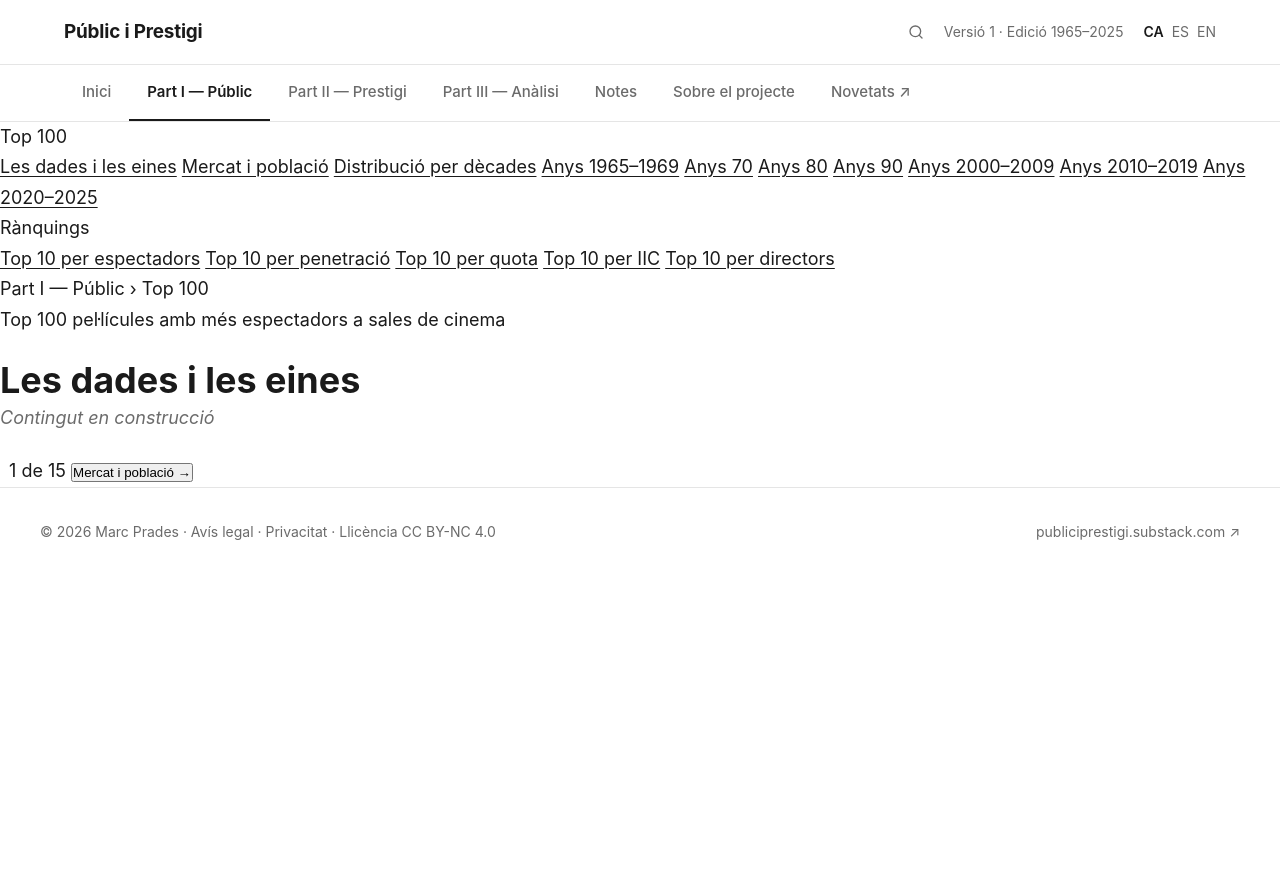
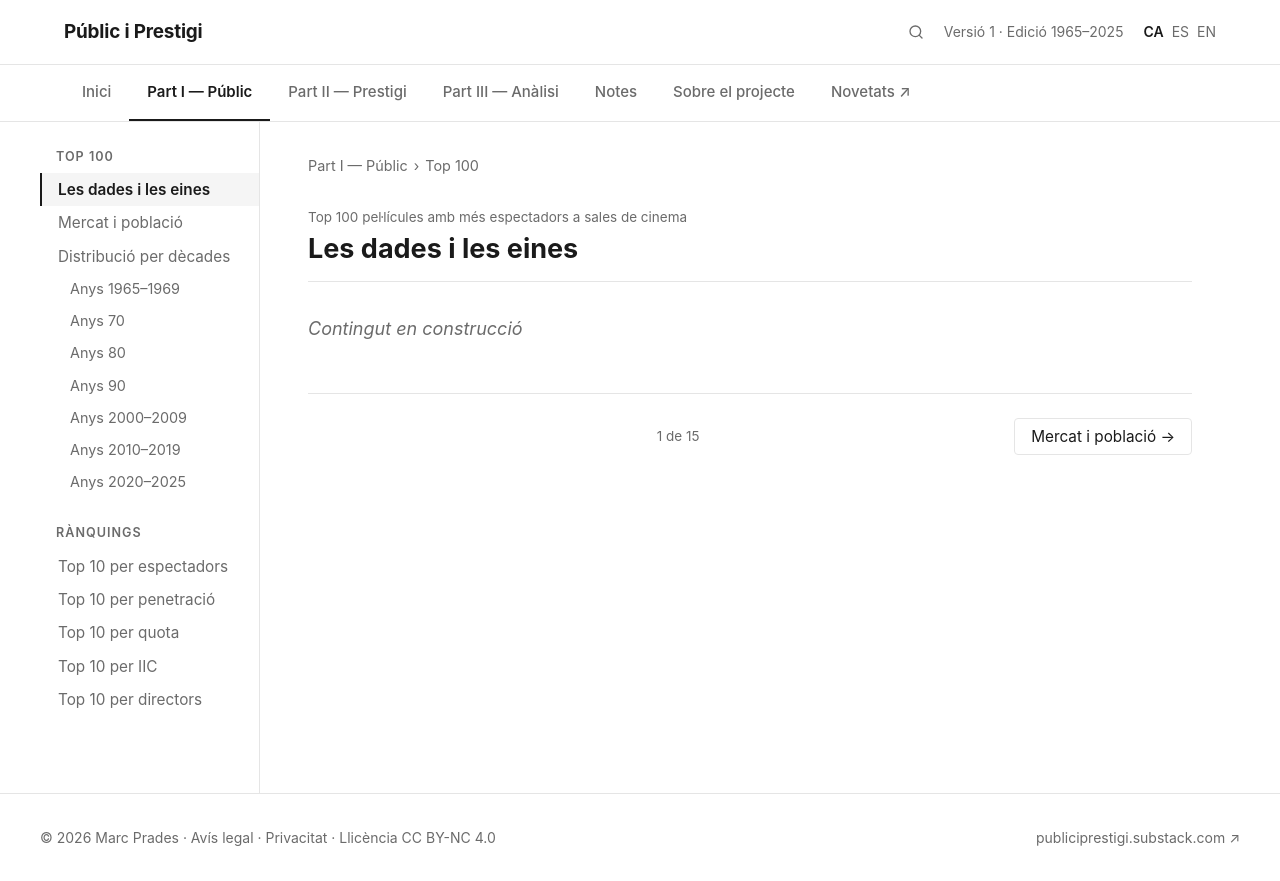
Before and after one commit to publiciprestigi/publiciprestigi.github.io, a plain HTML site: page part-i.html in a window 1280 px wide. Before the commit the page ends 800 px from the top, so only its background shows below. Drawn offline with Linux system fonts and the light colour scheme.

Commit message:
Add files via upload

```diff
--- a/css/estil.css
+++ b/css/estil.css
@@ -601,3 +601,185 @@ tbody tr:hover {
   color: var(--color-text-suau);
   margin-bottom: 0;
 }
+
+/* --- Layout amb sidebar --- */
+body.amb-sidebar {
+  display: flex;
+  flex-direction: column;
+  min-height: 100vh;
+}
+
+.layout-sidebar {
+  display: flex;
+  flex: 1;
+  max-width: var(--amplada-max);
+  margin: 0 auto;
+  width: 100%;
+}
+
+.sidebar {
+  width: 220px;
+  flex-shrink: 0;
+  border-right: 1px solid var(--color-linia);
+  padding: 24px 0;
+  position: sticky;
+  top: 129px;
+  height: calc(100vh - 129px);
+  overflow-y: auto;
+}
+
+.sidebar-grup {
+  margin-bottom: 24px;
+}
+
+.sidebar-grup-titol {
+  font-size: 0.7rem;
+  font-weight: 600;
+  text-transform: uppercase;
+  letter-spacing: 0.08em;
+  color: var(--color-text-suau);
+  padding: 0 16px;
+  margin-bottom: 6px;
+}
+
+.sidebar-link {
+  display: block;
+  font-size: 0.85rem;
+  padding: 6px 16px;
+  color: var(--color-text-suau);
+  text-decoration: none;
+  border-left: 2px solid transparent;
+  transition: all 0.12s;
+  line-height: 1.4;
+}
+
+.sidebar-link:hover {
+  color: var(--color-text);
+  background-color: #f5f5f5;
+  opacity: 1;
+}
+
+.sidebar-link.actiu {
+  color: var(--color-text);
+  border-left-color: var(--color-text);
+  font-weight: 600;
+  background-color: #f5f5f5;
+}
+
+.sidebar-link.sub {
+  padding-left: 28px;
+  font-size: 0.8rem;
+}
+
+/* --- Contingut principal amb sidebar --- */
+.contingut-sidebar {
+  flex: 1;
+  padding: 32px 48px;
+  min-width: 0;
+  overflow-y: auto;
+  height: calc(100vh - 129px);
+  position: sticky;
+  top: 129px;
+}
+
+/* --- Breadcrumb --- */
+.breadcrumb {
+  font-size: 0.8rem;
+  color: var(--color-text-suau);
+  margin-bottom: 16px;
+  display: flex;
+  align-items: center;
+  gap: 6px;
+  flex-wrap: wrap;
+}
+
+.breadcrumb span {
+  color: var(--color-text-suau);
+}
+
+.breadcrumb-sep {
+  color: var(--color-linia);
+}
+
+/* --- Títol sticky dins contingut --- */
+.titol-sticky {
+  position: sticky;
+  top: 0;
+  background-color: var(--color-fons);
+  padding: 12px 0 16px;
+  border-bottom: 1px solid var(--color-linia);
+  margin-bottom: 32px;
+  z-index: 10;
+}
+
+.titol-sticky-sup {
+  font-size: 0.75rem;
+  color: var(--color-text-suau);
+  margin-bottom: 4px;
+  font-weight: 400;
+}
+
+.titol-sticky h1 {
+  font-size: 1.5rem;
+  font-weight: 700;
+  line-height: 1.2;
+}
+
+/* --- Seccions de contingut --- */
+.seccio-contingut {
+  display: none;
+  max-width: var(--amplada-text);
+}
+
+/* --- Navegació anterior / següent --- */
+.nav-seccions {
+  display: flex;
+  align-items: center;
+  justify-content: space-between;
+  margin-top: 48px;
+  padding-top: 24px;
+  border-top: 1px solid var(--color-linia);
+}
+
+.nav-seccio-btn {
+  font-family: var(--font-principal);
+  font-size: 0.85rem;
+  color: var(--color-text);
+  background: none;
+  border: 1px solid var(--color-linia);
+  border-radius: 4px;
+  padding: 8px 16px;
+  cursor: pointer;
+  transition: background-color 0.12s;
+  max-width: 240px;
+  text-align: left;
+}
+
+.nav-seccio-btn:last-child {
+  text-align: right;
+}
+
+.nav-seccio-btn:hover {
+  background-color: #f5f5f5;
+}
+
+.nav-seccio-pos {
+  font-size: 0.75rem;
+  color: var(--color-text-suau);
+}
+
+/* --- Responsive sidebar --- */
+@media (max-width: 900px) {
+  .sidebar {
+    display: none;
+  }
+  .contingut-sidebar {
+    padding: 24px 16px;
+    height: auto;
+    position: static;
+    overflow-y: visible;
+  }
+  .layout-sidebar {
+    flex-direction: column;
+  }
+}
```
